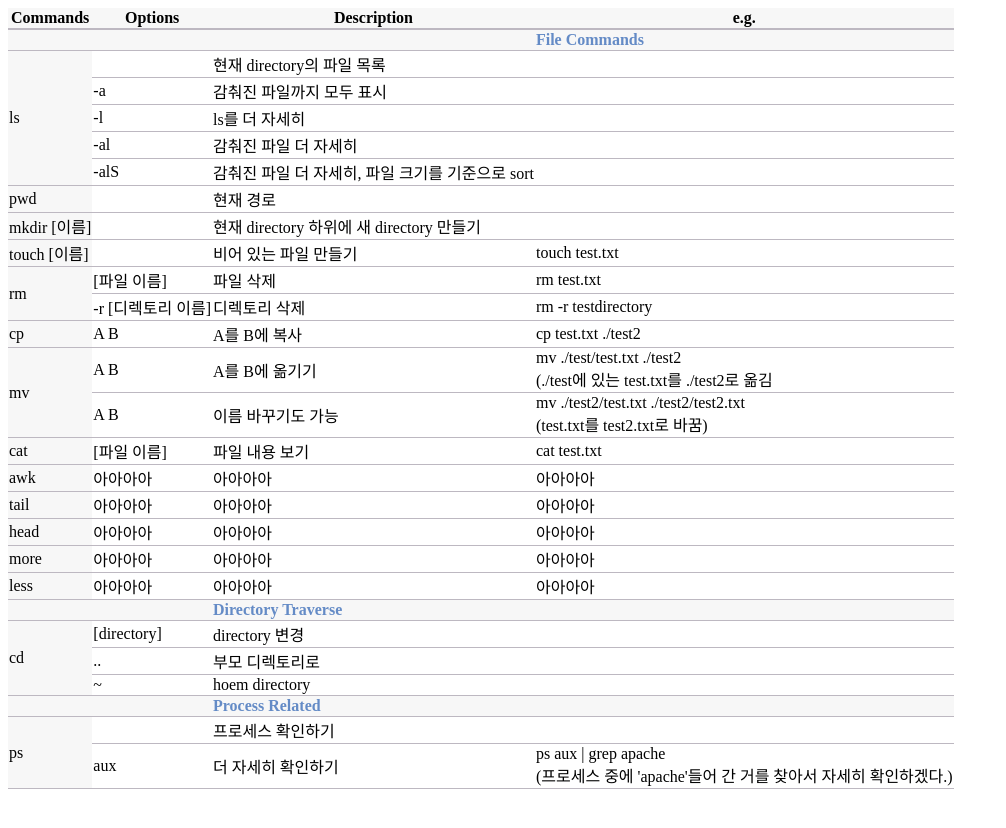
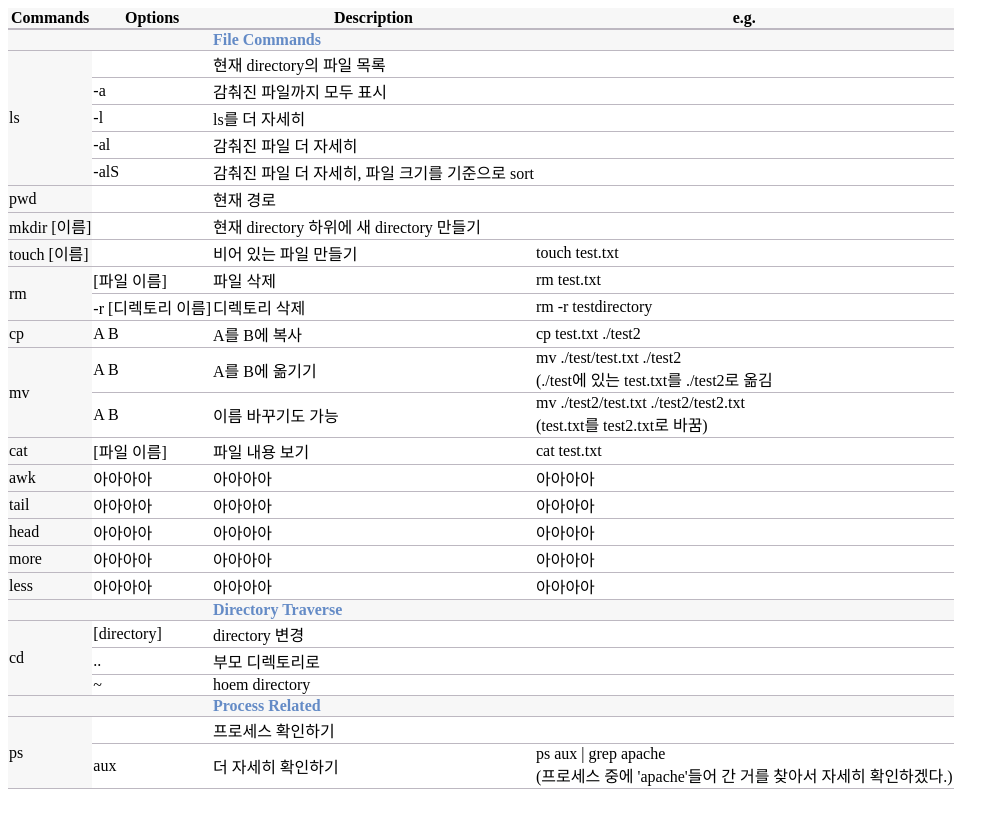
Before and after one commit to finddme/finddme.github.io, a Jekyll site: the page built from _posts/2022-01-12-Linux.md, in a window 1280 px wide. Shown: the top 828 px of the page, without its empty margins (0-1006 px from the left). Built offline with Jekyll 4.4.1, drawn with Linux system fonts in a browser that asks for light colours.

Commit message:
Update 2022-01-12-Linux.md

```diff
--- a/_posts/2022-01-12-Linux.md
+++ b/_posts/2022-01-12-Linux.md
@@ -43,7 +43,7 @@
    <body>
      <table style="border-collapse:collapse">
        <tr><th class="line4" bgcolor="#F8F7F9">Commands</th><th class="line4">Options</th><th class="line4">Description</th><th class="line4">e.g.</th></tr>
-       <tr><td class="line3"> </td><td class="line3"> </td><td class="line3"> </td><td class="line3"><span style="color:#648BC6; font-weight: bold;">File Commands</span></td></tr>
+       <tr><td class="line3"> </td><td class="line3"> </td><td class="line3"><span style="color:#648BC6; font-weight: bold;">File Commands</span></td><td class="line3"> </td></tr>
        <tr><td class="line3" rowspan="5">ls</td><td class="line"> </td><td class="line">현재 directory의 파일 목록</td><td class="line"> </td></tr>
        <tr><td class="line">-a</td><td class="line">감춰진 파일까지 모두 표시</td><td class="line"> </td></tr>
        <tr><td class="line">-l</td><td class="line">ls를 더 자세히</td><td class="line"> </td></tr>
```
